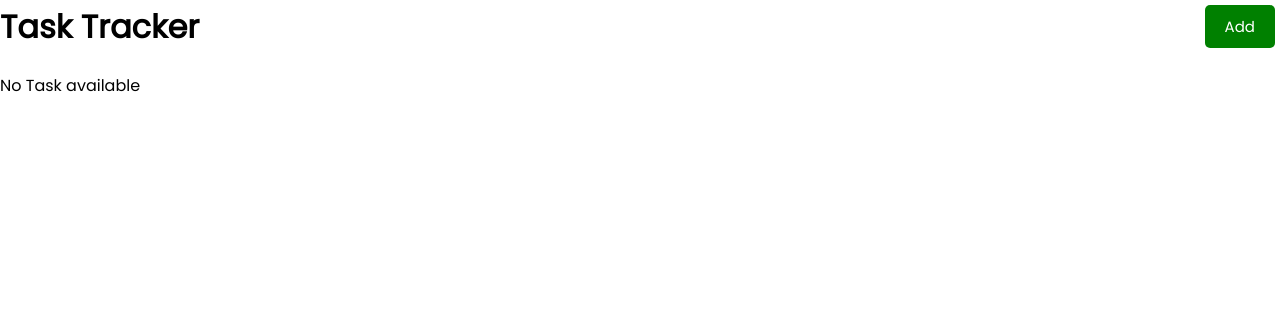
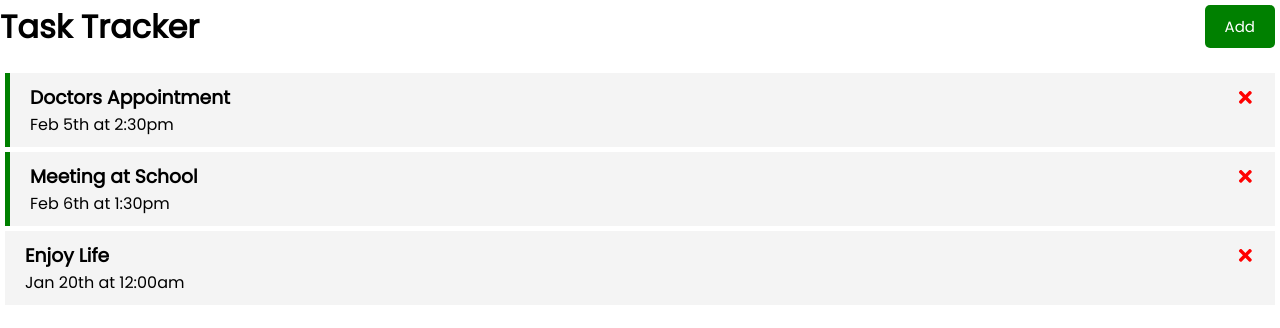
Before and after one commit to Areathy/task-tracker, a React (Create React App) app: page / in a window 1280 px wide. Shown: the top 328 px of the page. Built offline with nearby package versions, Linux system fonts and the light colour scheme; data requests are answered from the project's data file.

Commit message:
Fetched task from API

```diff
--- a/src/App.js
+++ b/src/App.js
@@ -10,7 +10,12 @@ function App() {
 
   // useEffect
   useEffect(() => {
-    fetchTasks();
+    const getTasks = async () => {
+      const taskFromServer = await fetchTasks();
+      setTasks(taskFromServer);
+    }
+
+    getTasks();
   }, [])
 
   // Fetch Task
```
